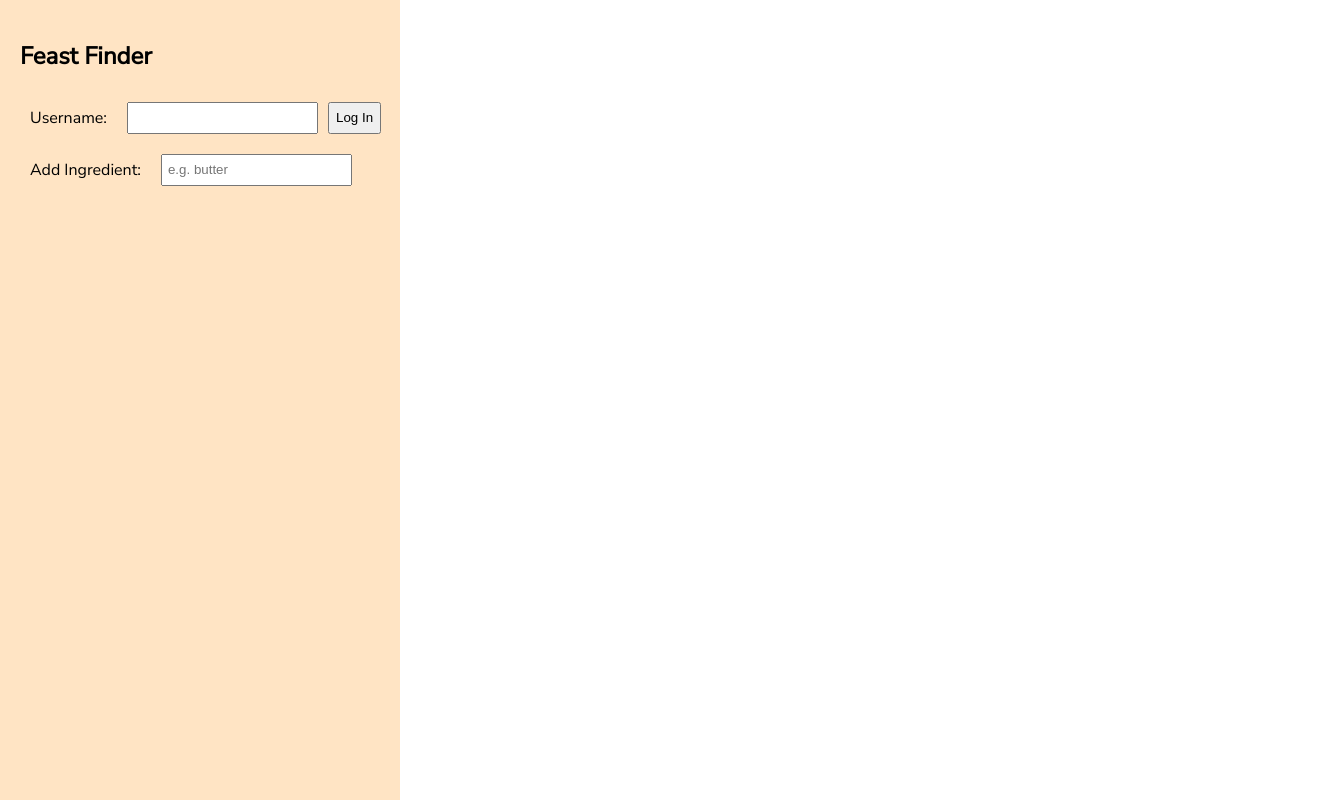
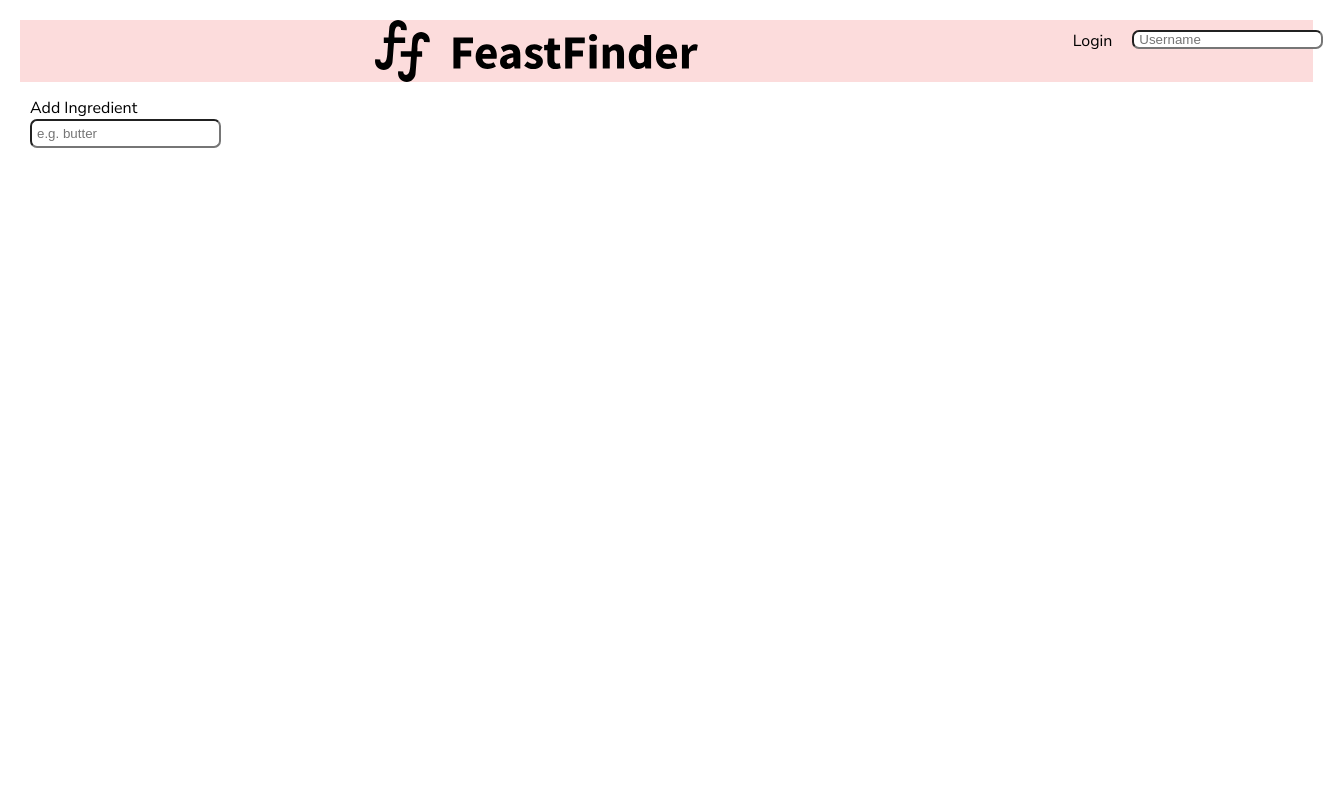
Before and after one commit to NicholasSpringer/feast-finder, a React (Create React App) app: page / in a window 1280 px wide. Shown: the whole page, 1333 px wide, since content can reach past the window. Built offline with nearby package versions, Linux system fonts and the light colour scheme.

Commit message:
logo, css

```diff
--- a/src/App.css
+++ b/src/App.css
@@ -3,7 +3,7 @@ body,
 #root {
   height: 100%;
   width: 100vw;
-  overscroll-behavior: none;
+  overscroll-behavior: contain;
 }
 
 /* ::-webkit-scrollbar {
@@ -21,23 +21,72 @@ label {
 
 /* Forms */
 
-.form-inline {
-    display: flex;
-    flex-direction: row;
+.ingredient-form {
+    display: inline-block;
     padding: 10px;
     gap: 10px;
 }
 
-.form-inline label {
-    margin: 5px 10px 5px 0;
+.ingredient-form label {
+    margin: auto;
+    text-align: center;
+}
+
+.login-form {
+    display: flex;
+    flex-direction: row;
+    height: 30%;
+    padding: 10px;
+    gap: 10px;
+    float: left;
+}
+
+.login-form label {
+    margin: auto;
 }
 
 input[type=text] {
     padding: 5px 5px;
+    border-radius: 7px;
+}
+
+/* Login */
+.logout-button {
+    border-radius: 7px;
+}
+
+.login {
+    float: right;
 }
 
 /* AppComponent */
 
+.logo {
+    width: 25%;
+    margin-left: auto;
+    margin-right: auto;
+}
+
+.overall-vert-container {
+  display: flex;
+  flex-direction: column;
+  width: 100%;
+  min-width: 1000pt;
+  height: 100%;
+  box-sizing: border-box;
+  padding: 20px;
+  background-size: cover;
+  gap: 5px;
+}
+
+.header {
+    display: flex;
+    flex-direction: row;
+    width: 100%;
+    position: relative;
+    background: rgb(252, 220, 220);
+}
+/*
 .vert-container {
   display: flex;
   flex-direction: column;
@@ -48,7 +97,7 @@ input[type=text] {
   padding: 20px;
   background-size: cover;
   background-color: bisque;
-}
+} */
 
 .vert-container > div,
 form {
@@ -61,9 +110,14 @@ form {
   display: flex;
   flex-direction: row;
   height: 100%;
+  gap: 15px;
 }
 
 /* IngredientList */
+
+.ingreident-list {
+    width: 30%;
+}
 
 .ingredient-grid {
   margin-top: 20px;
@@ -157,7 +211,7 @@ form {
   width: 100%;
   border-top-left-radius: 20px;
   border-top-right-radius: 20px;
-  background-color: rgb(230, 227, 227);
+  background-color: rgba(201, 146, 146, 0.582);
   border-style: solid;
   border-width: 2px;
   border-bottom-width: 4px;
@@ -165,9 +219,7 @@ form {
 }
 
 .recipe-title {
-  background-color: #e62424ab;
-  color:rgb(29, 29, 29);
-  max-width: fit-content;
+  color: black;
   padding: 7px;
   padding-left: 15px;
   padding-right: 10px;
--- a/src/components/AppComponent.js
+++ b/src/components/AppComponent.js
@@ -2,6 +2,7 @@ import React, { Component } from "react";
 import RecipeList from "./RecipeList"
 import IngredientList from "./IngredientList"
 import Login from "./Login"
+import logo from "../logo.svg"
 
 class AppComponent extends Component {
     constructor(props) {
@@ -139,12 +140,17 @@ class AppComponent extends Component {
 
     render() {
         return (
-            <div className="horiz-container" >
-                <div className="vert-container">
-                    <h2>Feast Finder</h2>
+            <div className="overall-vert-container">
+                <div className="header">
+                    <img className="logo" src={logo} alt="Logo"></img>
+                    <div className="login">
                         <Login username={this.state.username}
                                 login={this.login}
                                 logout={this.logout}></Login>
+                    </div>
+                </div>
+                <div className="horiz-container">
+                    <div className="ingredient-list">
                         <IngredientList ingredients={this.state.ingredients}
                             addIngredient={this.addIngredient}
                             toggleIngredient={this.toggleIngredient}
@@ -152,6 +158,7 @@ class AppComponent extends Component {
                     </div>
                     <RecipeList recipes={this.state.recipes}></RecipeList>
                 </div>
+            </div>
         )
     }
 }
--- a/src/components/IngredientList.js
+++ b/src/components/IngredientList.js
@@ -14,8 +14,8 @@ class IngredientList extends Component {
         var ingredients = this.props.ingredients;
         return (
             <div>
-                <form className="form-inline" onSubmit={this.handleAddIngredient}>
-                    <label>Add Ingredient: </label>
+                <form className="ingredient-form" onSubmit={this.handleAddIngredient}>
+                    <label>Add Ingredient </label>
                     <input type="text" placeholder="e.g. butter" onChange={this.handleChange} value={this.state.text} />
                 </form>
                 <div className="ingredient-grid">
--- a/src/components/Login.js
+++ b/src/components/Login.js
@@ -12,18 +12,17 @@ class Login extends Component {
     render() {
         if (this.props.username == null) {
             return (
-                <form className="form-inline" onSubmit={this.handleLogIn}>
-                    <label>Username: </label>
-                    <input type="text" onChange={this.handleChange} value={this.state.text} />
-                    <button type="submit">Log In</button>
+                <form className="login-form" onSubmit={this.handleLogIn}>
+                    <label>Login </label>
+                    <input type="text" placeholder="Username" onChange={this.handleChange} value={this.state.text} />
                 </form>
             );
         }
 
         return (
-            <form className="form-inline" onSubmit={this.handleLogOut}>
+            <form className="login-form" onSubmit={this.handleLogOut}>
                 <label>Welcome, {this.props.username}.</label>
-                <button type="submit">Log Out</button>
+                <button className="logout-button" type="submit">Log Out</button>
             </form>
         );
     }
```
Also changed, not shown: src/logo.svg (added). Lines whose indentation alone changed are shown as unchanged.
